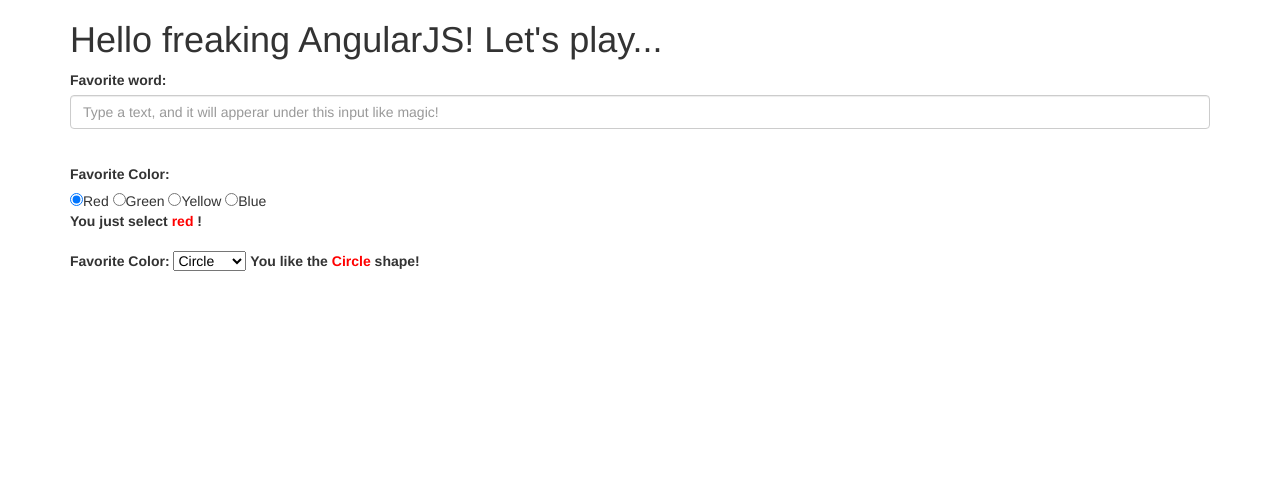
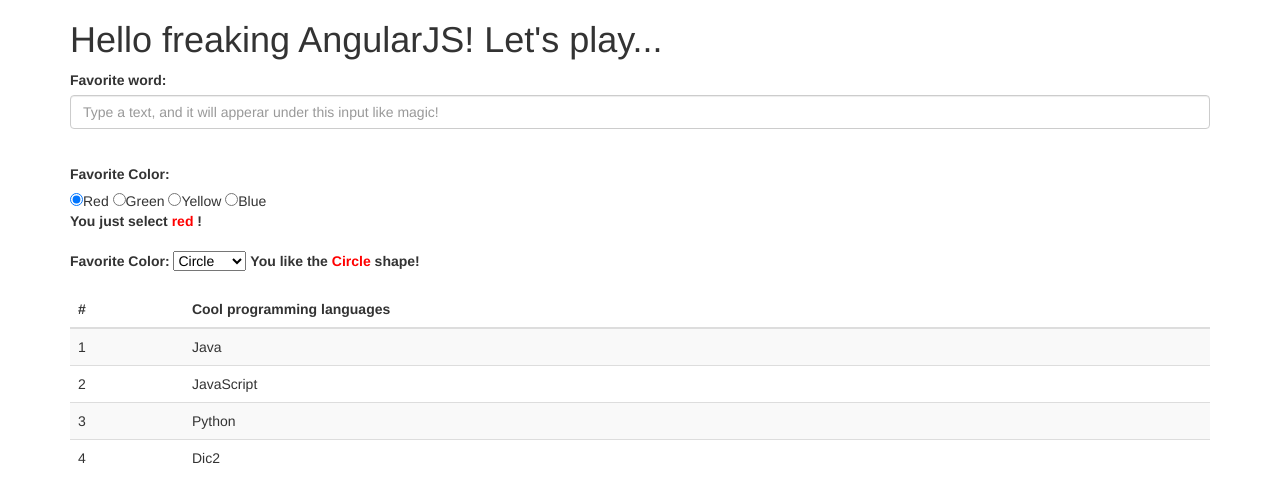
Before and after one commit to caio-ps/first-steps-angularjs, a plain HTML site: page index.html in a window 1280 px wide. Drawn offline with Linux system fonts and the light colour scheme.

Commit message:
Repeaters!

```diff
--- a/index.html
+++ b/index.html
@@ -56,6 +56,20 @@
 					</label>
 				</div>
    			</form>
+   			<table class="table table-striped">
+   			<thead>
+   				<tr>
+   					<th>#</th>
+   					<th>Cool programming languages</th>
+   				</tr>
+   			</thead>
+   			<tbody>
+   				<tr ng-repeat="language in programmingLanguages">
+   					<td>{{language.id}}</td>
+   					<td>{{language.name}}</td>
+   				</tr>
+   			</tbody>
+			</table>
    		</div>
     </body>
 	<script src="js/jquery.js"></script>
--- a/js/root.js
+++ b/js/root.js
@@ -11,7 +11,7 @@ angular.module("root", [])
 		$scope.favoriteColor = "red";
 		$scope.favoriteShape = "Circle";
 
-		/*Now I create the cool functions, to give some color to my page*/
+		/*Now I create some cool functions, to give some color to my page*/
 		$scope.isRed = function () {
 			return $scope.favoriteColor === "red";
 		};
@@ -28,4 +28,12 @@ angular.module("root", [])
 			return $scope.favoriteColor === "blue";
 		};
 
+		/*Let's create a map with cool programming languages. This map will be used to fill a nice table!*/
+		$scope.programmingLanguages = [
+			{id: 1, name: "Java"},
+			{id: 2, name: "JavaScript"},
+			{id: 3, name: "Python"},
+			{id: 4, name: "Dic2"}
+		];
+
 	}]);
```
